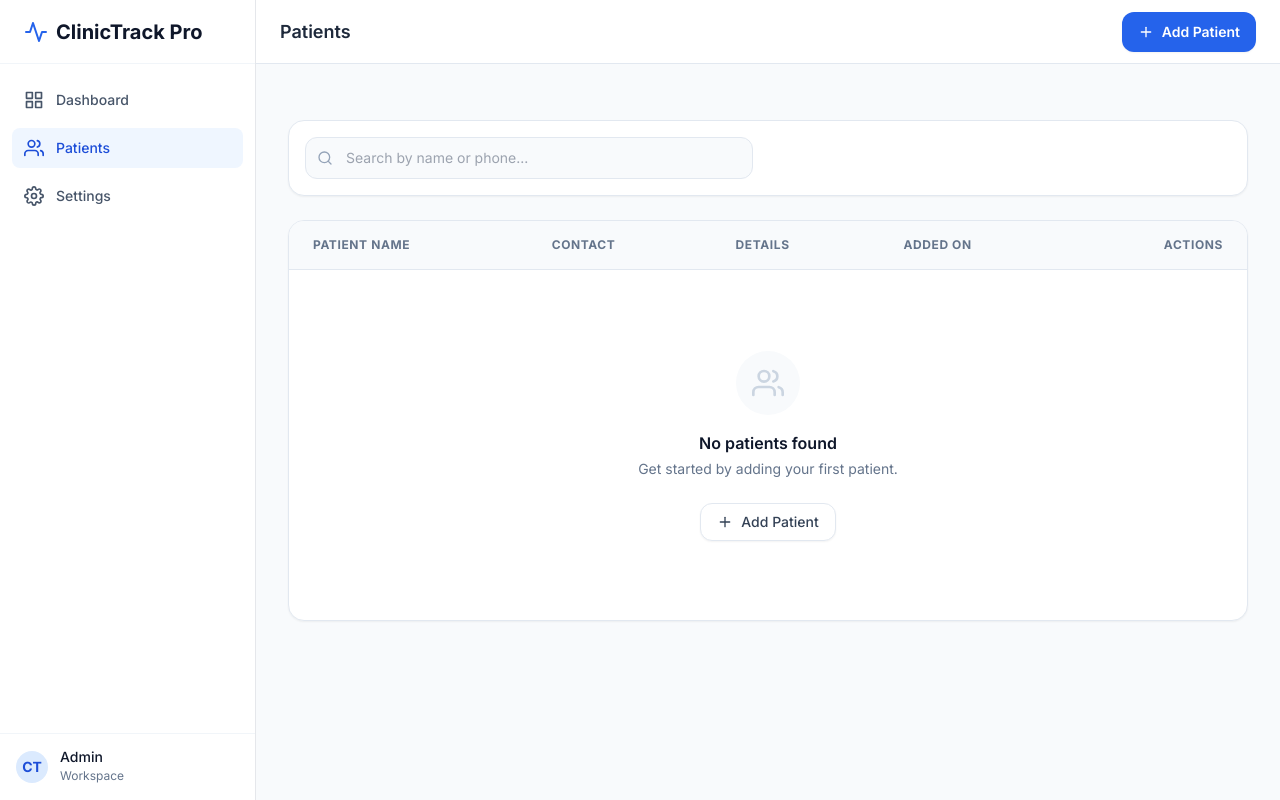
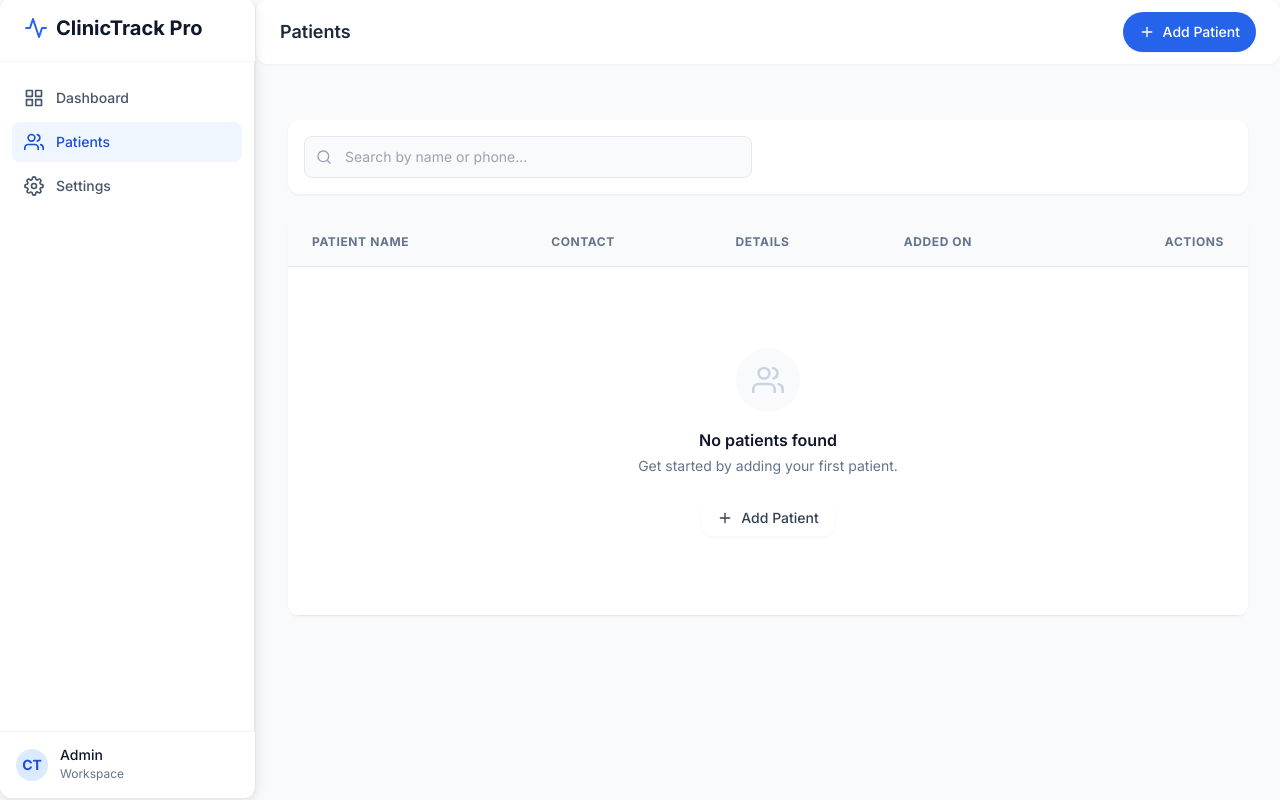
Before and after one commit to Karanman12/ClinicTrack, a FastAPI app: page /patients in a window 1280 px wide. Run offline with FastAPI, Linux system fonts and the light colour scheme; data comes from the database, SQL or seed files in the repository; data that the repository does not hold is empty; some libraries are stand-ins or nearby versions.

Commit message:
Add design system stylesheet for premium UI enhancements

```diff
--- /dev/null
+++ b/static/css/design-system.css
@@ -0,0 +1,242 @@
+/* ============================================================
+   ClinicTrack Pro — Design System Override Layer
+   Handhold.io Inspired Premium UI (Overrides Tailwind)
+   ============================================================ */
+
+:root {
+    /* Colors - Premium Palette */
+    --primary: #2563EB;
+    --primary-hover: #1D4ED8;
+    --primary-active: #1E40AF;
+    --gray-50: #F9FAFB;
+    --gray-100: #F3F4F6;
+    --gray-200: #E5E7EB;
+    --gray-700: #374151;
+
+    /* Transitions */
+    --transition: 150ms cubic-bezier(0.16, 1, 0.3, 1);
+}
+
+/* ============================================================
+   BUTTONS - Pill-shaped, smooth animations
+   ============================================================ */
+
+/* All buttons get pill shape */
+button,
+a[class*="btn"],
+input[type="button"],
+input[type="submit"] {
+    border-radius: 9999px !important;
+    transition: all var(--transition) !important;
+}
+
+/* Primary action buttons (blue) */
+button[class*="bg-blue"],
+a[class*="bg-blue"][class*="btn"],
+.bg-blue-600,
+.bg-blue-700 {
+    background-color: var(--primary) !important;
+    border-radius: 9999px !important;
+    font-weight: 500 !important;
+}
+
+button[class*="bg-blue"]:hover,
+a[class*="bg-blue"]:hover,
+.bg-blue-600:hover,
+.bg-blue-700:hover {
+    background-color: var(--primary-hover) !important;
+    transform: translateY(-2px) !important;
+    box-shadow: 0 4px 12px rgba(37, 99, 235, 0.3) !important;
+}
+
+button[class*="bg-blue"]:active,
+a[class*="bg-blue"]:active {
+    transform: scale(0.95) !important;
+}
+
+/* ============================================================
+   INPUTS & FORMS - Clean, focused styling
+   ============================================================ */
+
+/* Input focus states */
+input[type="text"],
+input[type="email"],
+input[type="password"],
+input[type="date"],
+input[type="number"],
+textarea,
+select {
+    border-radius: 8px !important;
+    border: 1px solid var(--gray-200) !important;
+    transition: all var(--transition) !important;
+}
+
+input:focus,
+textarea:focus,
+select:focus {
+    outline: none !important;
+    border-color: var(--primary) !important;
+    box-shadow: 0 0 0 3px rgba(37, 99, 235, 0.1) !important;
+    background-color: #FAFBFF !important;
+}
+
+/* ============================================================
+   CARDS & CONTAINERS - Shadows instead of borders
+   ============================================================ */
+
+.bg-white[class*="border"],
+.bg-white[class*="rounded"],
+[class*="card"],
+.rounded-2xl {
+    border: none !important;
+    border-radius: 12px !important;
+    box-shadow: 0 1px 3px rgba(0, 0, 0, 0.05) !important;
+    transition: all var(--transition) !important;
+}
+
+.bg-white:hover,
+.rounded-2xl:hover {
+    box-shadow: 0 4px 12px rgba(0, 0, 0, 0.1) !important;
+    transform: translateY(-2px) !important;
+}
+
+/* ============================================================
+   TABLE ROWS - Smooth hover effects
+   ============================================================ */
+
+tbody tr {
+    border-bottom: 1px solid var(--gray-200) !important;
+    transition: all var(--transition) !important;
+}
+
+tbody tr:hover {
+    background-color: var(--gray-50) !important;
+    transform: translateY(-1px) !important;
+    box-shadow: inset 0 0 12px rgba(0, 0, 0, 0.02) !important;
+}
+
+/* ============================================================
+   SIDEBAR & NAVIGATION - Premium look
+   ============================================================ */
+
+#sidebar,
+nav {
+    border-right: 1px solid var(--gray-200) !important;
+    background-color: white !important;
+}
+
+#sidebar a,
+nav a {
+    border-radius: 8px !important;
+    transition: all var(--transition) !important;
+    margin-bottom: 4px !important;
+}
+
+#sidebar a:hover,
+nav a:hover,
+#sidebar a[class*="active"],
+nav a[class*="active"] {
+    background-color: rgba(37, 99, 235, 0.1) !important;
+    color: var(--primary) !important;
+}
+
+/* ============================================================
+   SCROLLBAR - Premium, minimal design
+   ============================================================ */
+
+::-webkit-scrollbar {
+    width: 6px;
+    height: 6px;
+}
+
+::-webkit-scrollbar-track {
+    background: transparent;
+}
+
+::-webkit-scrollbar-thumb {
+    background: #cbd5e1;
+    border-radius: 4px;
+}
+
+::-webkit-scrollbar-thumb:hover {
+    background: #94a3b8;
+}
+
+/* ============================================================
+   SMOOTH SCROLLING
+   ============================================================ */
+
+html {
+    scroll-behavior: smooth;
+}
+
+body {
+    -webkit-font-smoothing: antialiased;
+    -moz-osx-font-smoothing: grayscale;
+    -webkit-overflow-scrolling: touch;
+}
+
+/* ============================================================
+   SCROLL ANIMATIONS (Already enhanced in app)
+   ============================================================ */
+
+.scroll-fade-in {
+    opacity: 0;
+    transform: translateY(20px);
+    transition: opacity 0.6s cubic-bezier(0.16, 1, 0.3, 1),
+                transform 0.6s cubic-bezier(0.16, 1, 0.3, 1);
+    will-change: opacity, transform;
+}
+
+.scroll-fade-in.in-view {
+    opacity: 1;
+    transform: translateY(0);
+}
+
+/* ============================================================
+   MOBILE RESPONSIVENESS - Touch-friendly
+   ============================================================ */
+
+@media (max-width: 640px) {
+    button,
+    a[class*="btn"],
+    input[type="button"],
+    input[type="submit"] {
+        min-height: 44px !important;
+        min-width: 44px !important;
+    }
+
+    input,
+    textarea,
+    select {
+        min-height: 44px !important;
+    }
+}
+
+/* ============================================================
+   ACCESSIBILITY - Focus states, proper contrast
+   ============================================================ */
+
+*:focus-visible {
+    outline: 2px solid var(--primary) !important;
+    outline-offset: 2px !important;
+}
+
+button:focus-visible {
+    outline-offset: 4px !important;
+}
+
+/* ============================================================
+   PRINT STYLES
+   ============================================================ */
+
+@media print {
+    body {
+        background-color: white !important;
+        -webkit-print-color-adjust: exact;
+        print-color-adjust: exact;
+    }
+    .no-print {
+        display: none !important;
+    }
+}
--- a/templates/base.html
+++ b/templates/base.html
@@ -12,7 +12,9 @@
         .fade-in { animation: fadeIn 0.3s ease-in-out forwards; }
         @keyframes fadeIn { from { opacity: 0; transform: translateY(10px); } to { opacity: 1; transform: translateY(0); } }
     </style>
+    <!-- Our override stylesheets AFTER Tailwind for proper cascade -->
     <link rel="stylesheet" href="/static/css/main.css">
+    <link rel="stylesheet" href="/static/css/design-system.css">
     {% block head %}{% endblock %}
 </head>
 <body class="flex h-screen overflow-hidden text-slate-800 antialiased selection:bg-blue-100 selection:text-blue-900">
```
